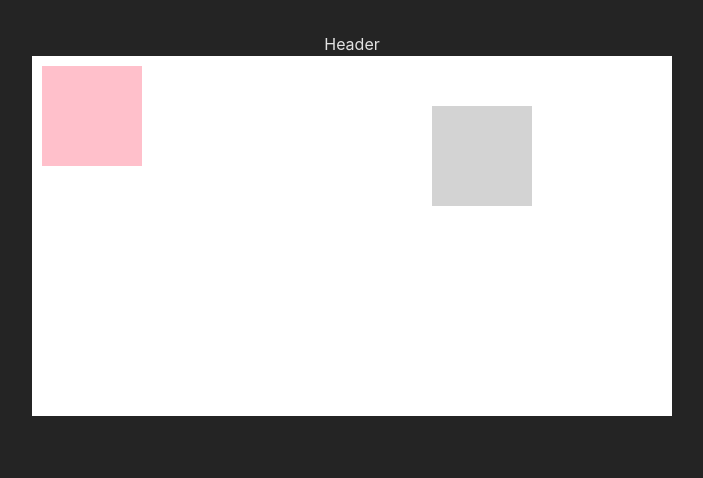
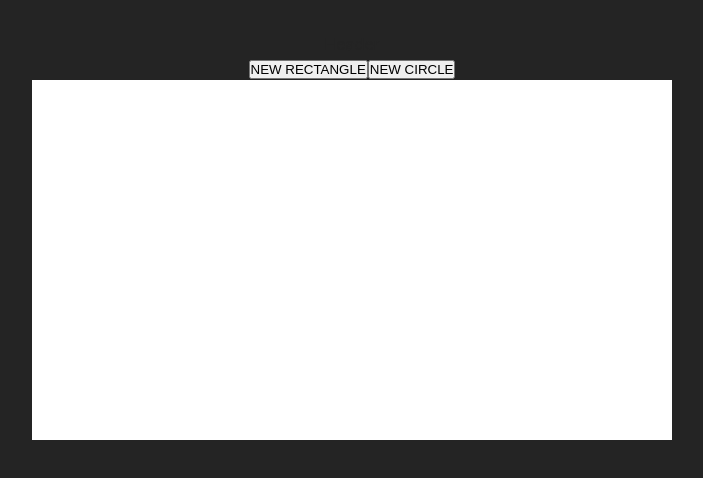
Before and after one commit to oriohol95/canvas-editor, a React (Vite) app: page / in a window 1280 px wide. Shown: the top 478 px of the page, without its empty margins (288-991 px from the left). Built offline with nearby package versions, Linux system fonts and the light colour scheme.

Commit message:
feat: create Rectangle and Circle Shapes

```diff
--- /dev/null
+++ b/src/classes/abstract/shape.js
@@ -0,0 +1,11 @@
+export default class Shape {
+  constructor ({
+    x = 10,
+    y = 10,
+    color = 'lightgray'
+  }) {
+    this.x = x
+    this.y = y
+    this.color = color
+  }
+}
--- /dev/null
+++ b/src/classes/circle.js
@@ -0,0 +1,33 @@
+import Shape from './abstract/shape'
+
+const BORDER_THICKNESS = 3
+
+export default class Circle extends Shape {
+  constructor ({ radius = 50, ...attrs }) {
+    super(attrs)
+    this.radius = radius
+  }
+
+  draw (ctx, { isHovered = false, isSelected = false }) {
+    if (isSelected || isHovered) {
+      ctx.beginPath()
+      ctx.arc(this.x, this.y, this.radius + BORDER_THICKNESS, 0, Math.PI * 2, false)
+      ctx.fillStyle = 'rgba(82, 133, 227, 0.5)'
+      ctx.fill()
+      ctx.closePath()
+    }
+
+    ctx.beginPath()
+    ctx.arc(this.x, this.y, this.radius, 0, Math.PI * 2, false)
+    ctx.fillStyle = this.color
+    ctx.fill()
+    ctx.closePath()
+  }
+
+  isMouseOver (x, y) {
+    const distance = Math.sqrt(
+      ((x - this.x) * (x - this.x)) + ((y - this.y) * (y - this.y))
+    )
+    return distance < this.radius
+  }
+}
--- /dev/null
+++ b/src/classes/index.js
@@ -0,0 +1,2 @@
+export { default as Circle } from './circle'
+export { default as Rectangle } from './rectangle'
--- /dev/null
+++ b/src/classes/rectangle.js
@@ -0,0 +1,34 @@
+import Shape from './abstract/shape'
+
+const BORDER_THICKNESS = 3
+
+export default class Rectangle extends Shape {
+  constructor ({ width = 100, height = 100, ...attrs }) {
+    super(attrs)
+    this.width = width
+    this.height = height
+  }
+
+  draw (ctx, { isHovered = false, isSelected = false }) {
+    if (isSelected || isHovered) {
+      ctx.fillStyle = 'rgba(82, 133, 227, 0.5)'
+      ctx.fillRect(this.x - (BORDER_THICKNESS), this.y - (BORDER_THICKNESS), this.width + (BORDER_THICKNESS * 2), this.height + (BORDER_THICKNESS * 2))
+    }
+    ctx.fillStyle = this.color
+    ctx.fillRect(this.x, this.y, this.width, this.height)
+  }
+
+  isMouseOver (x, y) {
+    const { left, right, top, bottom } = this.#getBoundaries()
+    return x > left && x < right && y > top && y < bottom
+  }
+
+  #getBoundaries () {
+    return {
+      left: this.x,
+      right: this.x + this.width,
+      top: this.y,
+      bottom: this.y + this.height
+    }
+  }
+}
--- a/src/components/editor/editor.jsx
+++ b/src/components/editor/editor.jsx
@@ -1,166 +1,46 @@
-import { useEffect, useRef } from 'react'
+import { useCanvas } from './useCanvas'
 import styles from './editor.module.css'
+import { SHAPE_TYPES } from '../../factories'
 
 const WIDTH = 1280 / 2
 const HEIGHT = 720 / 2
 
-const getShapeBoundaries = (shape) => {
-  return {
-    left: shape.x,
-    right: shape.x + shape.width,
-    top: shape.y,
-    bottom: shape.y + shape.height
-  }
-}
+export default function Editor () {
+  const { ref, addNewShape, ...events } = useCanvas({ width: WIDTH, height: HEIGHT })
 
-export default function Editor () {
-  const canvasRef = useRef()
-  const contextRef = useRef()
-  const shapes = []
-  const selectedShapes = new Set()
-  let hoveredIndex = null
-  let isDragging = false
-  let startX = null
-  let startY = null
-  let isShiftPress = false
-
-  const onKeyDown = (e) => {
-    if (e.key === 'Shift') isShiftPress = true
+  const addNewRectangle = () => {
+    addNewShape(SHAPE_TYPES.RECTANGLE)
   }
 
-  const onKeyUp = (e) => {
-    if (e.key === 'Shift') isShiftPress = false
-  }
-
-  useEffect(() => {
-    if (canvasRef.current === null) return
-    window.addEventListener('keydown', onKeyDown)
-    window.addEventListener('keyup', onKeyUp)
-
-    canvasRef.current.style.background = 'white'
-    contextRef.current = canvasRef.current.getContext('2d')
-
-    shapes.push({ x: 10, y: 10, width: 100, height: 100, color: 'pink' })
-    shapes.push({ x: 400, y: 50, width: 100, height: 100, color: 'lightgray' })
-
-    drawShapes()
-
-    return () => {
-      document.removeEventListener('keydown', onKeyDown)
-      document.removeEventListener('keyup', onKeyUp)
-    }
-  }, [])
-
-  const drawShapes = () => {
-    contextRef.current.clearRect(0, 0, WIDTH, HEIGHT)
-
-    shapes.forEach((shape, i) => {
-      if (hoveredIndex === i || selectedShapes.has(i)) drawBorder(shape)
-      contextRef.current.fillStyle = shape.color
-      contextRef.current.fillRect(shape.x, shape.y, shape.width, shape.height)
-    })
-  }
-
-  const drawBorder = (shape, thickness = 3) => {
-    const { x, y, width, height } = shape
-    contextRef.current.fillStyle = 'rgba(82, 133, 227, 0.5)'
-    contextRef.current.fillRect(x - (thickness), y - (thickness), width + (thickness * 2), height + (thickness * 2))
-  }
-
-  const getCanvasOffset = () => {
-    const { left, top } = canvasRef.current.getBoundingClientRect()
-    return {
-      offsetX: left,
-      offsetY: top
-    }
-  }
-
-  const isMouseOverShape = (x, y, shape) => {
-    const { left, right, top, bottom } = getShapeBoundaries(shape)
-    return x > left && x < right && y > top && y < bottom
-  }
-
-  const handleMouseDown = (e) => {
-    e.preventDefault()
-    const { clientX, clientY } = e
-    const { offsetX, offsetY } = getCanvasOffset()
-
-    startX = clientX - offsetX
-    startY = clientY - offsetY
-
-    shapes.forEach((shape, i) => {
-      if (isMouseOverShape(startX, startY, shape)) {
-        isDragging = true
-        if (isShiftPress) {
-          if (selectedShapes.has(i)) selectedShapes.delete(i)
-          else selectedShapes.add(i)
-        } else if (selectedShapes.size > 1) {
-          if (!selectedShapes.has(i)) {
-            selectedShapes.clear()
-            selectedShapes.add(i)
-          }
-        } else {
-          selectedShapes.clear()
-          selectedShapes.add(i)
-        }
-      }
-    })
-
-    if (!isDragging) selectedShapes.clear()
-
-    drawShapes()
-  }
-
-  const handleMouseUp = (e) => {
-    e.preventDefault()
-    isDragging = false
-  }
-
-  const handleMouseMove = (e) => {
-    e.preventDefault()
-
-    const { clientX, clientY } = e
-    const { offsetX, offsetY } = getCanvasOffset()
-
-    const currentX = clientX - offsetX
-    const currentY = clientY - offsetY
-
-    hoveredIndex = null
-    shapes.forEach((shape, i) => {
-      if (isMouseOverShape(currentX, currentY, shape)) {
-        hoveredIndex = i
-      }
-    })
-
-    if (isDragging) {
-      const diffX = currentX - startX
-      const diffY = currentY - startY
-
-      selectedShapes.forEach((i) => {
-        const currentShape = shapes[i]
-        currentShape.x += diffX
-        currentShape.y += diffY
-
-        hoveredIndex = i
-      })
-    }
-
-    drawShapes()
-
-    startX = currentX
-    startY = currentY
+  const addNewCircle = () => {
+    addNewShape(SHAPE_TYPES.CIRCLE)
   }
 
   return (
-    <canvas
-      width={WIDTH}
-      height={HEIGHT}
-      className={styles.canvas}
-      ref={canvasRef}
-      onMouseDown={handleMouseDown}
-      onMouseUp={handleMouseUp}
-      onMouseOut={handleMouseUp}
-      onMouseMove={handleMouseMove}
-    />
+    <section>
+      <div className='tools'>
+        <button
+          onClick={() => {
+            addNewRectangle()
+          }}
+        >
+          NEW RECTANGLE
+        </button>
+        <button
+          onClick={() => {
+            addNewCircle()
+          }}
+        >
+          NEW CIRCLE
+        </button>
+      </div>
+      <canvas
+        width={WIDTH}
+        height={HEIGHT}
+        className={styles.canvas}
+        ref={ref}
+        {...events}
+      />
+    </section>
   )
 }
--- /dev/null
+++ b/src/components/editor/useCanvas.js
@@ -0,0 +1,163 @@
+import { useRef, useEffect } from 'react'
+import { shapeFactory, SHAPE_TYPES } from '../../factories'
+
+export const useCanvas = ({ width, height }) => {
+  const canvasRef = useRef()
+  const contextRef = useRef()
+  let shapes = []
+  const selectedShapes = new Set()
+  let hoveredIndex = null
+  let isDragging = false
+  let startX = null
+  let startY = null
+  let isShiftPress = false
+
+  const onKeyDown = (e) => {
+    if (e.key === 'Shift') isShiftPress = true
+    if (e.key === 'Backspace') deleteSelectedShapes()
+  }
+
+  const onKeyUp = (e) => {
+    if (e.key === 'Shift') isShiftPress = false
+  }
+
+  useEffect(() => {
+    window.addEventListener('keydown', onKeyDown)
+    window.addEventListener('keyup', onKeyUp)
+
+    canvasRef.current.style.background = 'white'
+    contextRef.current = canvasRef.current.getContext('2d')
+
+    return () => {
+      document.removeEventListener('keydown', onKeyDown)
+      document.removeEventListener('keyup', onKeyUp)
+    }
+  }, [])
+
+  const drawShapes = () => {
+    contextRef.current.clearRect(0, 0, width, height)
+
+    shapes.forEach((shape, i) => {
+      shape.draw(contextRef.current, { isHovered: hoveredIndex === i, isSelected: selectedShapes.has(i) })
+    })
+  }
+
+  const addNewShape = (
+    type = SHAPE_TYPES.RECTANGLE,
+    shape = { width: 100, height: 100, radius: 50, color: 'lightgray' }
+  ) => {
+    const center = {
+      x: type === SHAPE_TYPES.CIRCLE ? width / 2 : (width - shape.width) / 2,
+      y: type === SHAPE_TYPES.CIRCLE ? height / 2 : (height - shape.height) / 2
+    }
+
+    const newShape = shapeFactory.createShape(type, {
+      x: center.x,
+      y: center.y,
+      width: shape.width,
+      height: shape.height,
+      radius: shape.radius,
+      color: shape.color
+    })
+    shapes.push(newShape)
+
+    drawShapes()
+  }
+
+  const deleteSelectedShapes = () => {
+    shapes = shapes.filter((_, i) => !selectedShapes.has(i))
+    selectedShapes.clear()
+    hoveredIndex = null
+
+    drawShapes()
+  }
+
+  const getCanvasOffset = () => {
+    const { left, top } = canvasRef.current.getBoundingClientRect()
+    return {
+      offsetX: left,
+      offsetY: top
+    }
+  }
+
+  const handleMouseDown = (e) => {
+    e.preventDefault()
+    const { clientX, clientY } = e
+    const { offsetX, offsetY } = getCanvasOffset()
+
+    startX = clientX - offsetX
+    startY = clientY - offsetY
+
+    shapes.forEach((shape, i) => {
+      if (shape.isMouseOver(startX, startY)) {
+        isDragging = true
+        if (isShiftPress) {
+          if (selectedShapes.has(i)) selectedShapes.delete(i)
+          else selectedShapes.add(i)
+        } else if (selectedShapes.size > 1) {
+          if (!selectedShapes.has(i)) {
+            selectedShapes.clear()
+            selectedShapes.add(i)
+          }
+        } else {
+          selectedShapes.clear()
+          selectedShapes.add(i)
+        }
+      }
+    })
+
+    if (!isDragging) selectedShapes.clear()
+
+    drawShapes()
+  }
+
+  const handleMouseUp = (e) => {
+    e.preventDefault()
+    isDragging = false
+  }
+
+  const handleMouseMove = (e) => {
+    e.preventDefault()
+
+    const { clientX, clientY } = e
+    const { offsetX, offsetY } = getCanvasOffset()
+
+    const currentX = clientX - offsetX
+    const currentY = clientY - offsetY
+
+    hoveredIndex = null
+    shapes.forEach((shape, i) => {
+      if (shape.isMouseOver(currentX, currentY)) {
+        hoveredIndex = i
+      }
+    })
+
+    if (isDragging) {
+      const diffX = currentX - startX
+      const diffY = currentY - startY
+
+      selectedShapes.forEach((i) => {
+        const currentShape = shapes[i]
+        currentShape.x += diffX
+        currentShape.y += diffY
+
+        hoveredIndex = i
+      })
+    }
+
+    drawShapes()
+
+    startX = currentX
+    startY = currentY
+  }
+
+  return {
+    ref: canvasRef,
+    addNewShape,
+    deleteSelectedShapes,
+    onMouseDown: handleMouseDown,
+    onMouseUp: handleMouseUp,
+    onMouseOut: handleMouseUp,
+    onMouseMove: handleMouseMove
+  }
+}
--- /dev/null
+++ b/src/factories/index.js
@@ -0,0 +1,15 @@
+import { Rectangle, Circle } from '../classes'
+
+const shapes = { Rectangle, Circle }
+
+export const shapeFactory = {
+  createShape (type, attrs) {
+    const ShapeType = shapes[type]
+    return new ShapeType(attrs)
+  }
+}
+
+export const SHAPE_TYPES = {
+  RECTANGLE: 'Rectangle',
+  CIRCLE: 'Circle'
+}
--- a/src/index.css
+++ b/src/index.css
@@ -12,6 +12,13 @@
   text-rendering: optimizeLegibility;
   -webkit-font-smoothing: antialiased;
   -moz-osx-font-smoothing: grayscale;
+
+  --color-background: #ffffff;
+  --color-border: #e1e1e1;
+  --color-dark: #242424;
+  --color-gray: #f2f2f2;
+  --color-dark-gray: #a8a8a8;
+  --color-light: #ffffff;
 }
 
 * {
```
